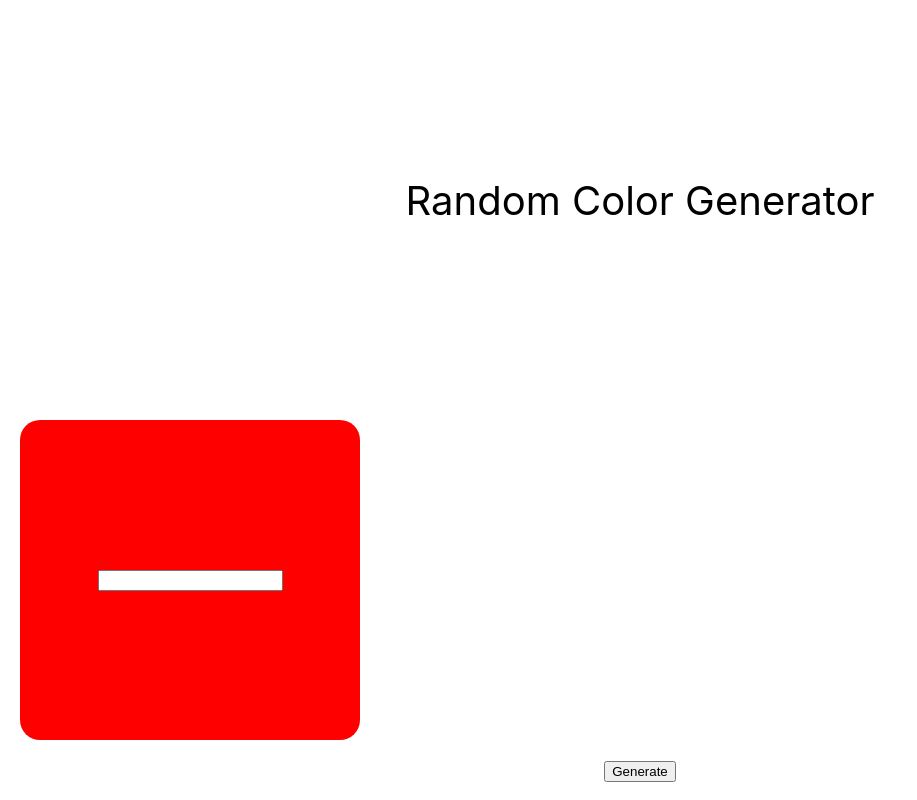
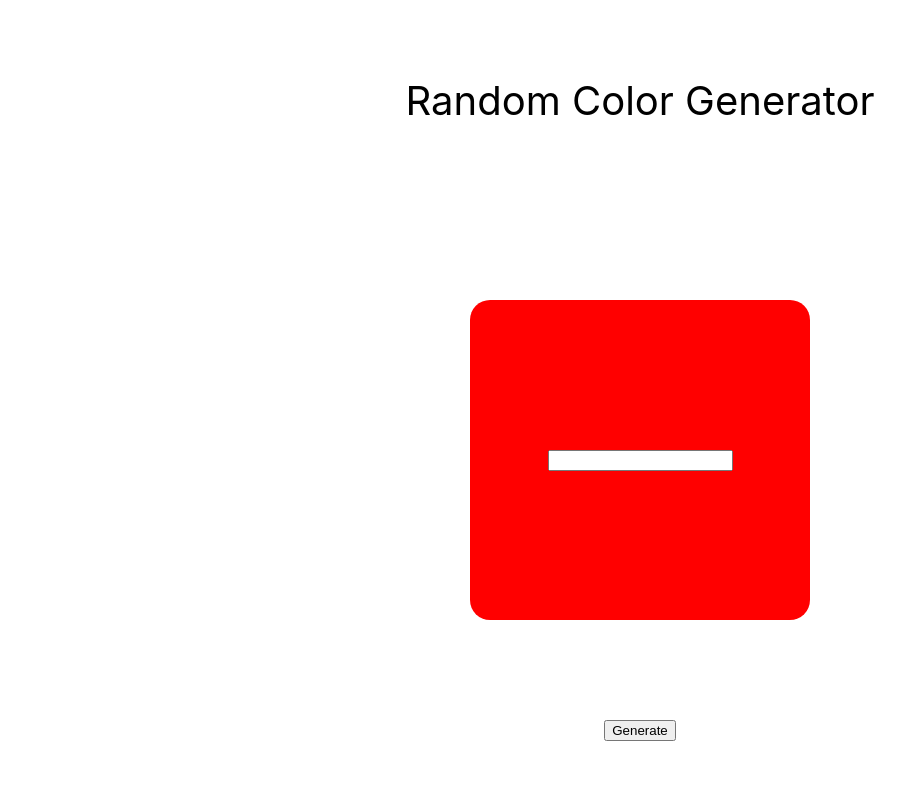
Before and after one commit to sawtoothridge13/pjct-react-1-random-color-generator, a React app: page / in a window 1280 px wide. Shown: the whole page, without its empty margins (0-917 px from the left). Built offline with nearby package versions, Linux system fonts and the light colour scheme.

Commit message:
Add css for header, input, and button

```diff
--- a/src/App.css
+++ b/src/App.css
@@ -1,25 +1,30 @@
 .App {
   text-align: center;
+  display: flex;
+  flex-direction: column;
+  align-items: center;
+  justify-content: center;
 }
 
-.App-header {
+header {
   background-color: #ffffff;
-  min-height: 50vh;
+  height: 200px;
   display: flex;
   flex-direction: column;
   align-items: center;
   justify-content: center;
   font-size: calc(40px);
   color: #000000;
+  padding: 0px;
 }
 
-.App > section {
+.App > div {
   background-color: #ff0000;
   display: flex;
   align-items: center;
   justify-content: center;
   padding: 60px 20px;
-  margin: 20px;
+  margin: 100px;
   border-radius: 20px;
   width: 300px;
   height: 200px;
@@ -27,7 +32,14 @@
   text-align: center;
 }
 
-.App > section > p {
+.App > div > button {
+  display: flex;
+  align-items: center;
+  justify-content: center;
+
+  text-align: center;
+}
+/* .App > section > p {
   background-color: #fff;
   display: flex;
   align-items: center;
@@ -37,4 +49,4 @@
   width: 200px;
   height: 50px;
   font-size: 30px;
-}
+} */
--- a/src/App.js
+++ b/src/App.js
@@ -3,12 +3,10 @@ import './App.css';
 export default function App() {
   return (
     <div className="App">
-      <header className="App-header">
-        <div>Random Color Generator</div>
-      </header>
-      <section>
+      <header>Random Color Generator</header>
+      <div>
         <input />
-      </section>
+      </div>
       <button>Generate</button>
     </div>
   );
```
Also changed, not shown: src/logo.svg (added).
